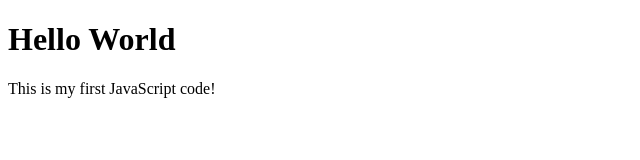
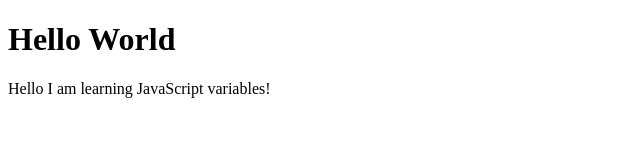
Before and after one commit to AbirlalBera/JAVA_SCRIPT, a plain HTML site: page PROGRAMS/Variables/Index.html in a window 1280 px wide. Shown: the full height of the page, 0-640 px from the left. Drawn offline with Linux system fonts and the light colour scheme.

Commit message:
vault backup: 2025-10-24 00:21:01

```diff
--- a/PROGRAMS/Variables/Index.html
+++ b/PROGRAMS/Variables/Index.html
@@ -8,8 +8,8 @@
 <body>
     <h1>Hello World</h1>
     <script>
-        document.write("This is my first JavaScript code!");
-        console.log("Hello I am learning JavaScript");
+        document.write("Hello I am learning JavaScript variables!");
+        console.log("This is my first JavaScript code!");
     </script>
 
     <script src="myscript.js"></script>
```
Also changed, not shown: PROGRAMS/Types_JS/myscript.js (+1 -12 lines).
